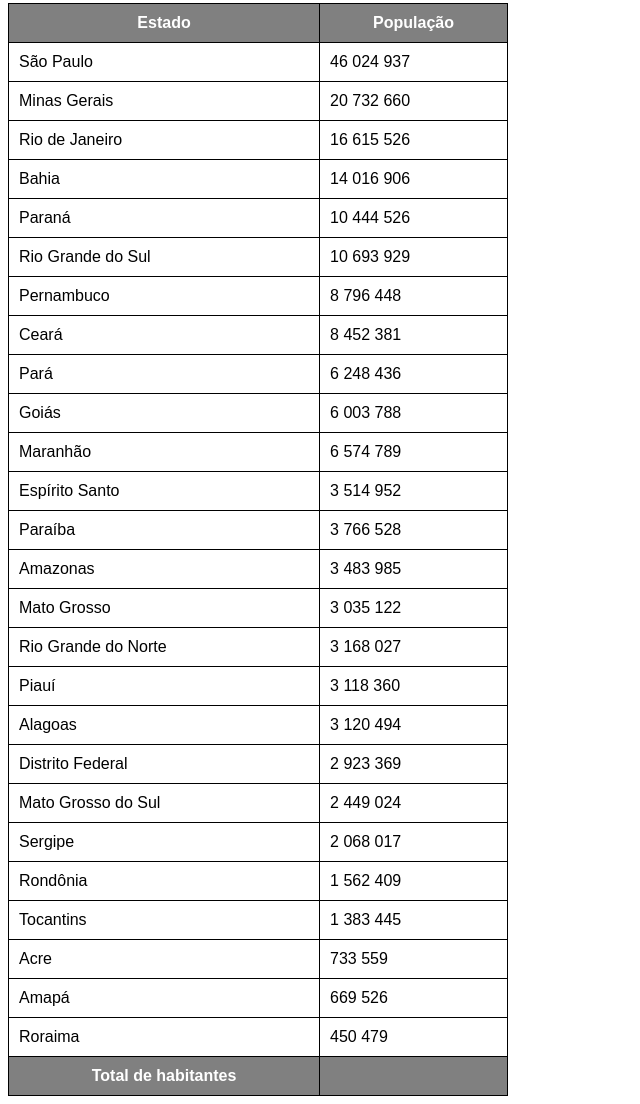
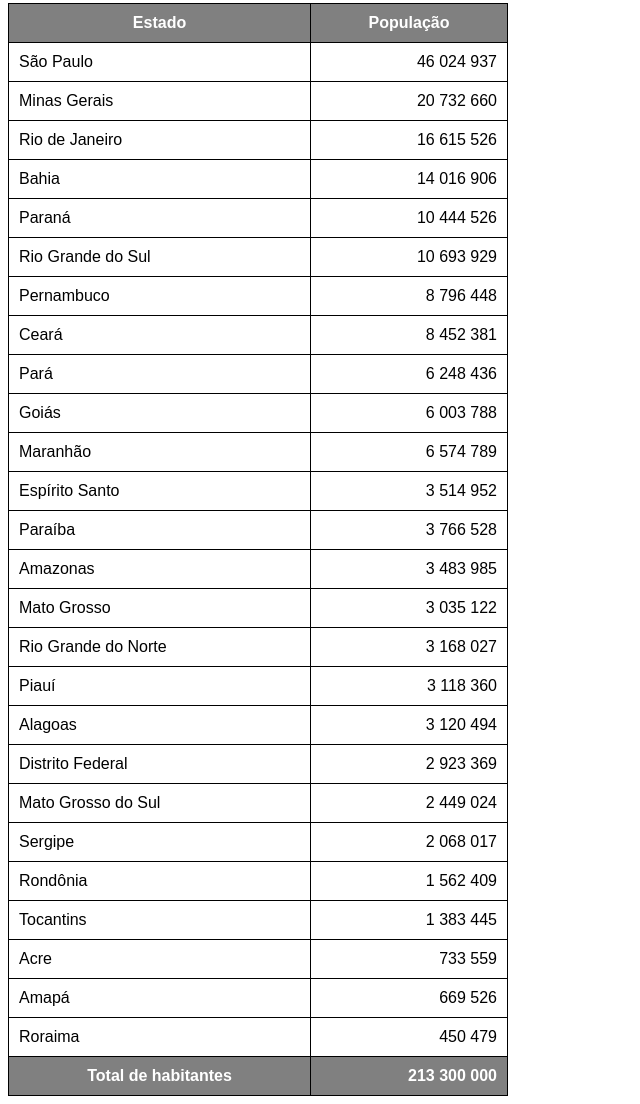
Before and after one commit to PedroCarioca2112/html-css, a plain HTML site: page modulo_3/cap21.al04/tabela2.html in a window 1280 px wide. Shown: the part 77-1181 px from the top of the page, without its empty margins (0-640 px from the left). Drawn offline with Linux system fonts and the light colour scheme.

Commit message:
Update tabela2.html

```diff
--- a/modulo_3/cap21.al04/tabela2.html
+++ b/modulo_3/cap21.al04/tabela2.html
@@ -20,6 +20,10 @@
             background-color: gray;
             color: white;
         }
+
+        td.num{
+            text-align: right;
+        }
     </style>
 </head>
 <body>
@@ -40,113 +44,113 @@
         <tbody>
             <tr>
                 <td>São Paulo</td>
-                <td>46 024 937</td>
+                <td class="num">46 024 937</td>
             </tr>
             <tr>
                 <td>Minas Gerais</td>
-                <td>20 732 660</td>
+                <td class="num">20 732 660</td>
             </tr>
             <tr>
                 <td>Rio de Janeiro</td>
-                <td>16 615 526</td>
+                <td class="num">16 615 526</td>
             </tr>
             <tr>
                 <td>Bahia</td>
-                <td>14 016 906</td>
+                <td class="num">14 016 906</td>
             </tr>
             <tr>
                 <td>Paraná</td>
-                <td>10 444 526</td>
+                <td class="num">10 444 526</td>
             </tr>
             <tr>
                 <td>Rio Grande do Sul</td>
-                <td>10 693 929</td>
+                <td class="num">10 693 929</td>
             </tr>
             <tr>
                 <td>Pernambuco</td>
-                <td>8 796 448</td>
+                <td class="num">8 796 448</td>
             </tr>
             <tr>
                 <td>Ceará</td>
-                <td>8 452 381</td>
+                <td class="num">8 452 381</td>
             </tr>
             <tr>
                 <td>Pará</td>
-                <td>6 248 436</td>
+                <td class="num">6 248 436</td>
             </tr>
             <tr>
                 <td>Goiás</td>
-                <td>6 003 788</td>
+                <td class="num">6 003 788</td>
             </tr>
             <tr>
                 <td>Maranhão</td>
-                <td>6 574 789</td>
+                <td class="num">6 574 789</td>
             </tr>
             <tr>
                 <td>Espírito Santo</td>
-                <td>3 514 952</td>
+                <td class="num">3 514 952</td>
             </tr>
             <tr>
                 <td>Paraíba</td>
-                <td>3 766 528</td>
+                <td class="num">3 766 528</td>
             </tr>
             <tr>
                 <td>Amazonas</td>
-                <td>3 483 985</td>
+                <td class="num">3 483 985</td>
             </tr>
             <tr>
                 <td>Mato Grosso</td>
-                <td>3 035 122</td>
+                <td class="num">3 035 122</td>
             </tr>
             <tr>
                 <td>Rio Grande do Norte</td>
-                <td>3 168 027</td>
+                <td class="num">3 168 027</td>
             </tr>
             <tr>
                 <td>Piauí</td>
-                <td>3 118 360</td>
+                <td class="num">3 118 360</td>
             </tr>
             <tr>
                 <td>Alagoas</td>
-                <td>3 120 494</td>
+                <td class="num">3 120 494</td>
             </tr>
             <tr>
                 <td>Distrito Federal</td>
-                <td>2 923 369</td>
+                <td class="num">2 923 369</td>
             </tr>
             <tr>
                 <td>Mato Grosso do Sul</td>
-                <td>2 449 024</td>
+                <td class="num">2 449 024</td>
             </tr>
             <tr>
                 <td>Sergipe</td>
-                <td>2 068 017</td>
+                <td class="num">2 068 017</td>
             </tr>
             <tr>
                 <td>Rondônia</td>
-                <td>1 562 409</td>
+                <td class="num">1 562 409</td>
             </tr>
             <tr>
                 <td>Tocantins</td>
-                <td>1 383 445</td>
+                <td class="num">1 383 445</td>
             </tr>
             <tr>
                 <td>Acre</td>
-                <td>733 559</td>
+                <td class="num">733 559</td>
             </tr>
             <tr>
                 <td>Amapá</td>
-                <td>669 526</td>
+                <td class="num">669 526</td>
             </tr>
             <tr>
                 <td>Roraima</td>
-                <td>450 479</td>
+                <td class="num">450 479</td>
             </tr>
         </tbody>
         <tfoot>
             <tr>
                 <th>Total de habitantes</th>
-                <td></td>
+                <td class="num"><strong>213 300 000</strong></td>
             </tr>
         </tfoot>
     </TAble>
```
